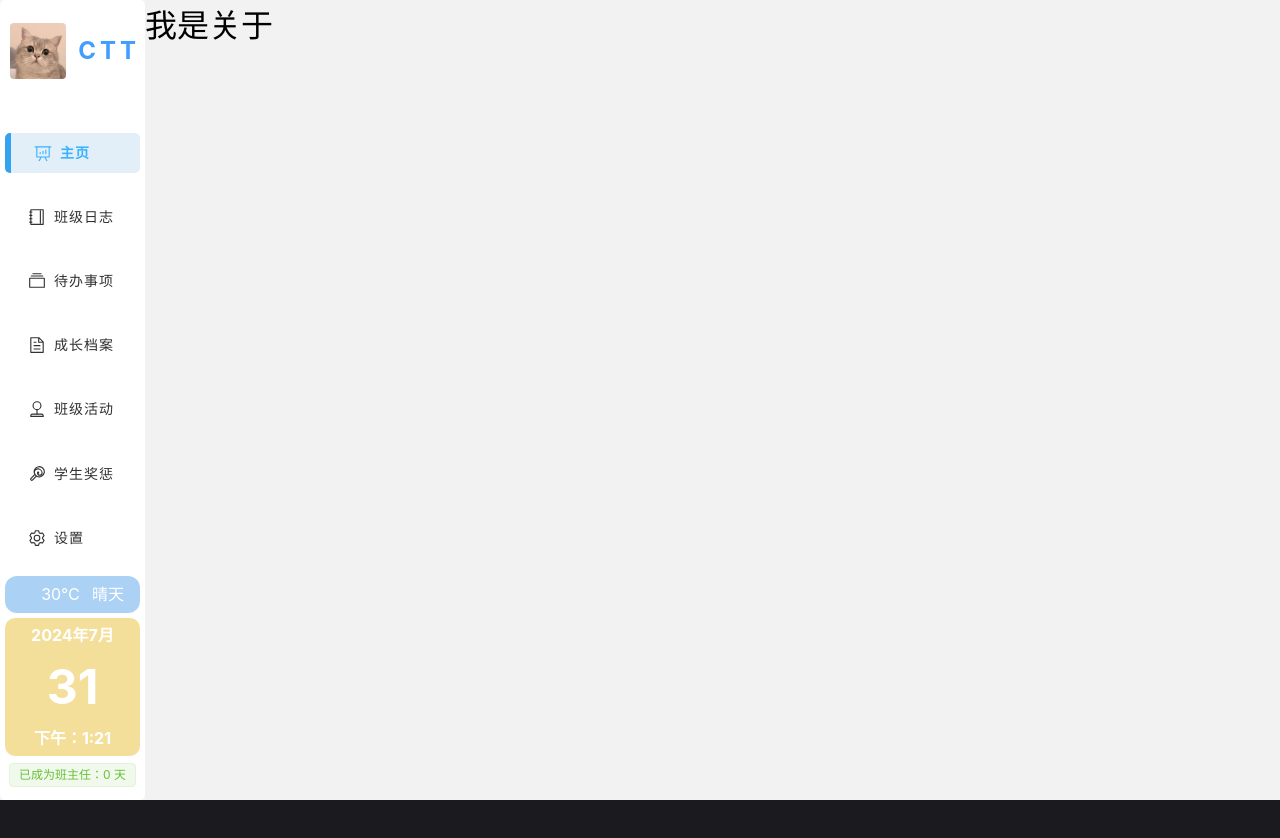
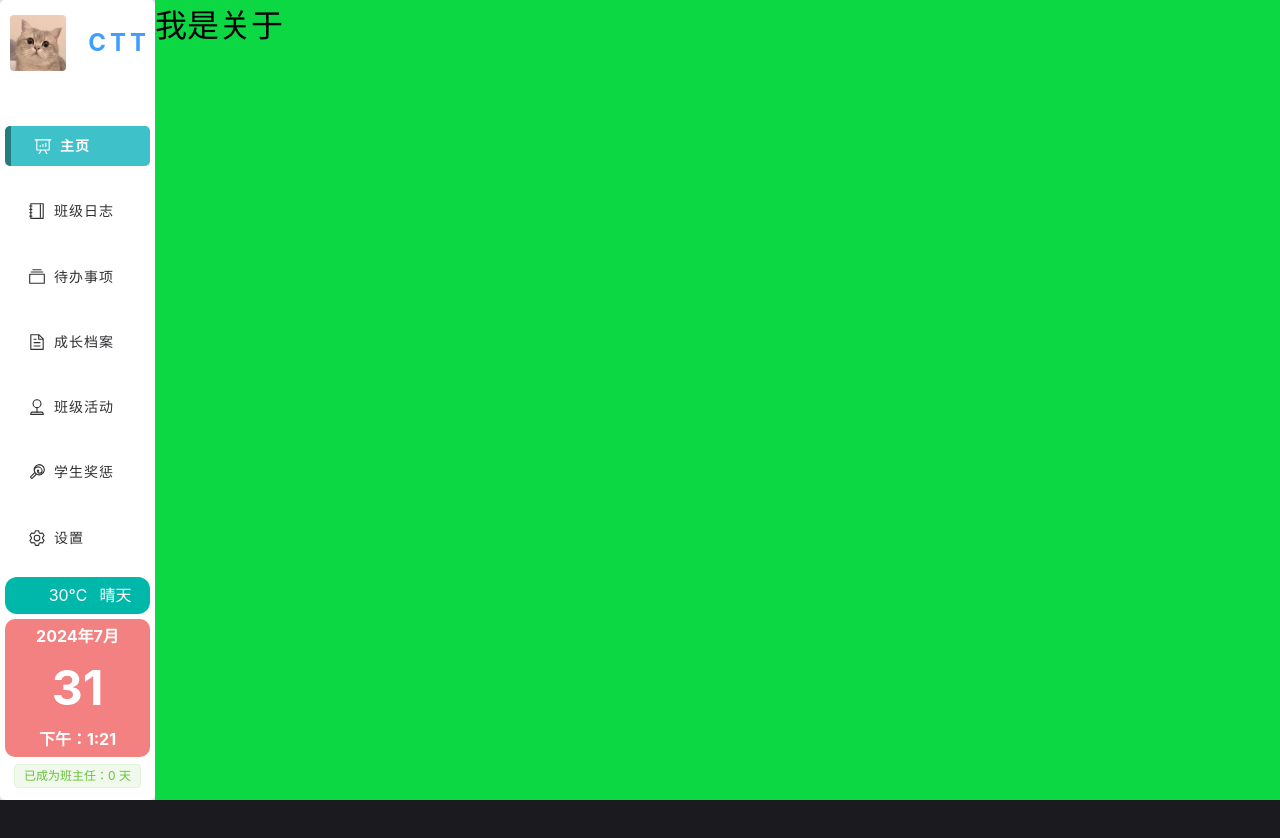
Before and after one commit to pureskys/classroom-teacher-toolbox, a Vue app: page /#/about in a window 1280 px wide. Shown: the top 838 px of the page. Built offline with nearby package versions, Linux system fonts and the light colour scheme.

Commit message:
1.美化了aside的UI 2.美化天气组件UI 3.美化了时间组件UI

```diff
--- a/src/renderer/src/App.vue
+++ b/src/renderer/src/App.vue
@@ -1,9 +1,18 @@
 <template>
   <!--  最外边容器-->
   <div class="container">
-    <el-scrollbar>
     <!--    左边容器-->
     <div class="aside">
+      <el-scrollbar style="flex: 1">
+        <div
+          style="
+            margin: 5px;
+            display: flex;
+            flex-direction: column;
+            justify-content: space-between;
+            height: 98.5vh;
+          "
+        >
           <!--      标题展示块-->
           <div class="aside-header">
             <el-avatar :src="icon_cut" fit="cover" shape="square" size="large"></el-avatar>
@@ -44,7 +53,7 @@
             <div
               style="
                 border-radius: 10px;
-              background-color: #f4df9a;
+                background-color: #f38181;
                 padding: 5px;
                 margin: 5px 0 5px 0;
               "
@@ -52,19 +61,19 @@
               <el-text size="large" style="font-weight: bold; color: white">2024年7月</el-text>
               <br />
               <el-text size="large" style="font-size: 3em; font-weight: bolder; color: white"
-              >31</el-text
-            >
+                >31
+              </el-text>
               <br />
               <el-text size="large" style="font-weight: bold; color: white">下午：1:21</el-text>
             </div>
             <!--        班主任日期显示-->
-          <div>
+            <div style="margin-bottom: 5px">
               <el-tag type="success">已成为班主任：{{ class_teacher_day }} 天</el-tag>
             </div>
-          <div style="flex: 0"></div>
           </div>
         </div>
       </el-scrollbar>
+    </div>
 
     <!--    右边容器-->
     <div class="main">
@@ -127,16 +136,16 @@ const handleSelect = (key, keyPath) => {
 <style lang="scss" scoped>
 /*菜单焦点样式*/
 .el-menu-item:hover {
-  background-color: #e4f0fd !important;
-  color: #38b2ff !important;
+  background-color: #a8d8ea !important;
+  color: white !important;
 }
 
 /*菜单选中样式开始*/
 .el-menu-item.is-active {
-  border-left: #33a2ef solid 6px !important;
-  background-color: #e2eff9 !important;
-  color: #38b2ff !important;
-  font-weight: bolder;
+  transition: border-left-width 0.2s;
+  border-left: #267b7e solid 6px !important;
+  background-color: #3fc1c9 !important;
+  color: white !important;
 }
 
 .aside-button.is-active h4 {
@@ -149,23 +158,19 @@ const handleSelect = (key, keyPath) => {
 .container {
   width: 100vw;
   height: 100vh;
-  background-color: #f2f2f2;
+  background-color: #e2e1e4;
   display: flex;
   color: black;
   /*左边容器的样式*/
   .aside {
-    flex: 1.9;
-    height: 100vh;
-    justify-content: space-around;
-    min-width: 145px;
-    max-width: 150px;
-    position: relative;
-    padding: 5px;
+    flex: 2;
+    min-width: 144px;
+    max-width: 155px;
     display: flex;
-    flex-direction: column;
+    height: 100%;
     align-items: center;
     border-radius: 5px;
-    background-color: #ffffff;
+    background-color: white;
     /*aside的标题展示块*/
     .aside-header {
       width: 100%;
@@ -194,7 +199,7 @@ const handleSelect = (key, keyPath) => {
         padding: 6px;
         align-items: center;
         justify-content: space-around;
-        background-color: #abd1f4;
+        background-color: #00b8a9;
         flex: 0;
         text-align: center;
         margin-top: 2px;
--- a/src/renderer/src/pages/about/about.vue
+++ b/src/renderer/src/pages/about/about.vue
@@ -1,9 +1,17 @@
 <template>
-  <div>
-    <h1>我是关于</h1>
+  <div class="about-container">
+    <el-scrollbar>
+      <h1>我是关于</h1>
+    </el-scrollbar>
   </div>
 </template>
 
 <script setup></script>
 
-<style lang="scss" scoped></style>
+<style lang="scss" scoped>
+.about-container {
+  height: 100%;
+  width: 100%;
+  background-color: #0cd844;
+}
+</style>
--- a/src/renderer/src/pages/home/home.vue
+++ b/src/renderer/src/pages/home/home.vue
@@ -1,6 +1,8 @@
 <template>
   <div class="home-container">
-    <h1>我是主页</h1>
+    <el-scrollbar>
+      <h1>我是主页</h1>
+    </el-scrollbar>
   </div>
 </template>
 
```
Lines whose indentation alone changed are shown as unchanged.
